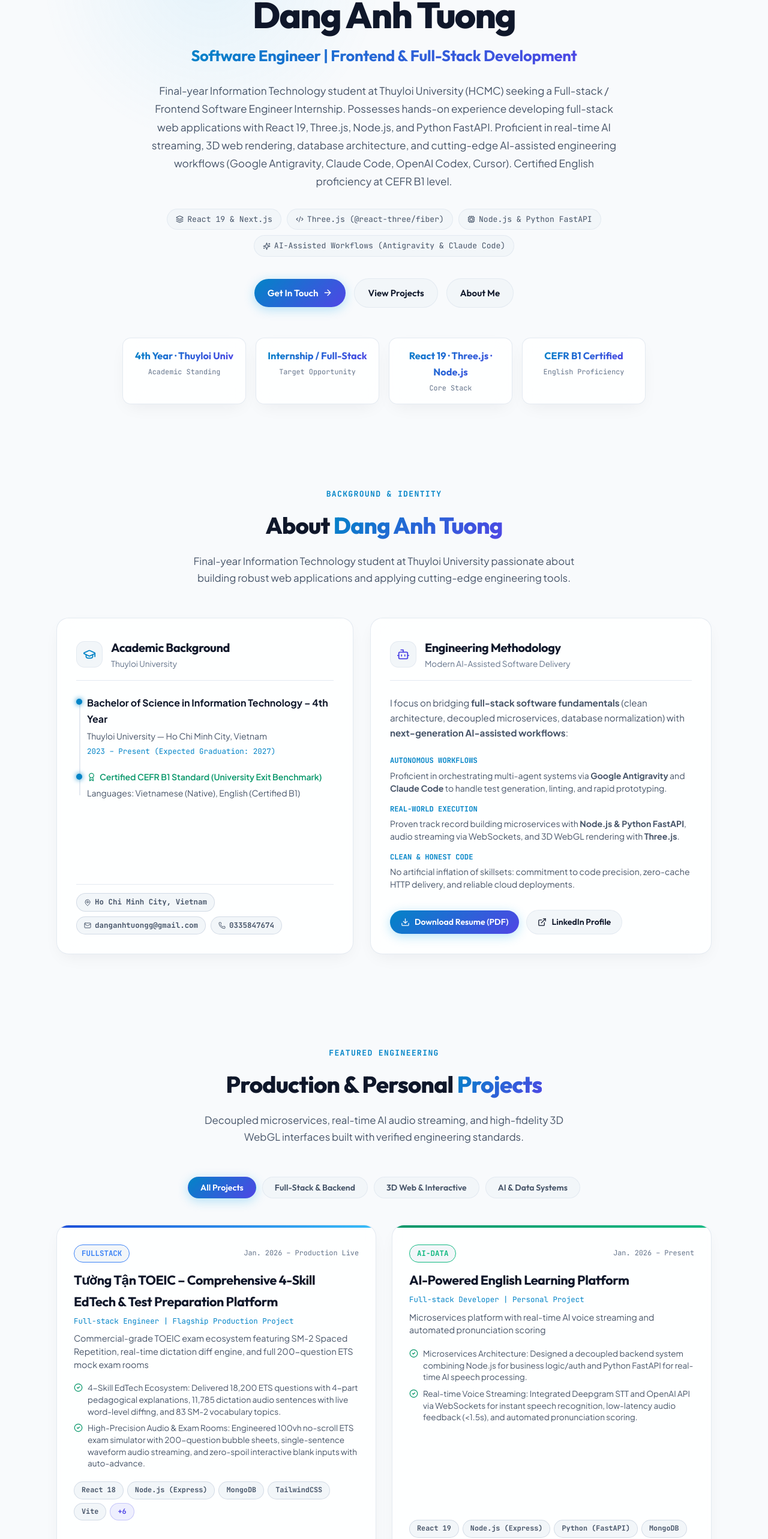
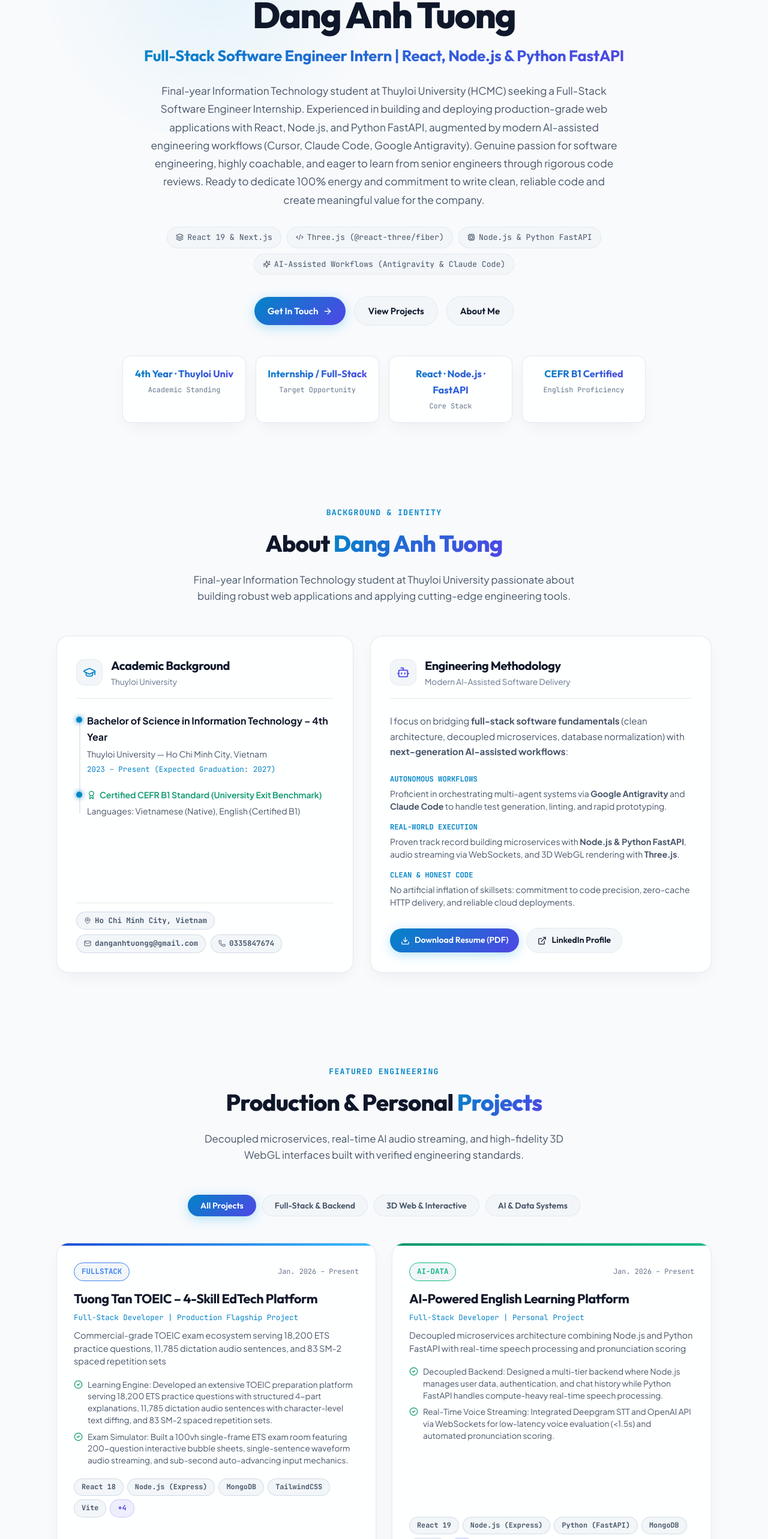
Before and after one commit to DangAnhTuong/portfolio, a React (Vite) app: page / in a window 1280 px wide. Shown: the part 204-2770 px from the top of the page at 60% size. Built offline with nearby package versions, Linux system fonts and the light colour scheme.

Commit message:
chore(cv): update official 1-page ATS resume PDF and sync project data

```diff
--- a/src/data/projects.js
+++ b/src/data/projects.js
@@ -2,8 +2,8 @@ export const PROFILE = {
   name: "Dang Anh Tuong",
   nickname: "tuongok",
   brandLogo: "TUONG-DEV",
-  title: "Software Engineer | Frontend & Full-Stack Development",
-  targetRole: "Seeking Full-Stack / Frontend Software Engineer Internship",
+  title: "Full-Stack Software Engineer Intern | React, Node.js & Python FastAPI",
+  targetRole: "Seeking Full-Stack Software Engineer Internship",
   location: "Ho Chi Minh City, Vietnam",
   email: "danganhtuongg@gmail.com",
   phone: "0335847674",
@@ -11,19 +11,20 @@ export const PROFILE = {
   githubUsername: "DangAnhTuong",
   linkedin: "https://www.linkedin.com/in/đặng-anh-tường-726574361?utm_source=share_via&utm_content=profile&utm_medium=member_ios",
   cvUrl: "/Dang_Anh_Tuong_CV.pdf",
-  summary: "Final-year Information Technology student at Thuyloi University (HCMC) seeking a Full-stack / Frontend Software Engineer Internship. Possesses hands-on experience developing full-stack web applications with React 19, Three.js, Node.js, and Python FastAPI. Proficient in real-time AI streaming, 3D web rendering, database architecture, and cutting-edge AI-assisted engineering workflows (Google Antigravity, Claude Code, OpenAI Codex, Cursor). Certified English proficiency at CEFR B1 level.",
+  summary: "Final-year Information Technology student at Thuyloi University (HCMC) seeking a Full-Stack Software Engineer Internship. Experienced in building and deploying production-grade web applications with React, Node.js, and Python FastAPI, augmented by modern AI-assisted engineering workflows (Cursor, Claude Code, Google Antigravity). Genuine passion for software engineering, highly coachable, and eager to learn from senior engineers through rigorous code reviews. Ready to dedicate 100% energy and commitment to write clean, reliable code and create meaningful value for the company.",
   education: {
     university: "Thuyloi University",
     location: "Ho Chi Minh City, Vietnam",
     degree: "Bachelor of Science in Information Technology – 4th Year",
     timeline: "2023 – Present (Expected Graduation: 2027)",
+    coursework: "Data Structures & Algorithms, Object-Oriented Programming, Database Systems (DBMS), Web Application Development, Software Engineering, Computer Networks",
     englishCert: "Certified CEFR B1 Standard (University Exit Benchmark)",
     nativeLang: "Vietnamese (Native)"
   },
   stats: [
     { label: "Academic Standing", value: "4th Year · Thuyloi Univ" },
     { label: "Target Opportunity", value: "Internship / Full-Stack" },
-    { label: "Core Stack", value: "React 19 · Three.js · Node.js" },
+    { label: "Core Stack", value: "React · Node.js · FastAPI" },
     { label: "English Proficiency", value: "CEFR B1 Certified" }
   ]
 };
@@ -38,19 +39,19 @@ export const CATEGORIES = [
 export const PROJECTS = [
   {
     id: "tuong-tan-toeic",
-    title: "Tường Tận TOEIC – Comprehensive 4-Skill EdTech & Test Preparation Platform",
+    title: "Tuong Tan TOEIC – 4-Skill EdTech Platform",
     category: "fullstack",
     featured: true,
-    role: "Full-stack Engineer | Flagship Production Project",
-    timeline: "Jan. 2026 – Production Live",
-    tagline: "Commercial-grade TOEIC exam ecosystem featuring SM-2 Spaced Repetition, real-time dictation diff engine, and full 200-question ETS mock exam rooms",
-    description: "Designed, engineered, and deployed an end-to-end 4-skill TOEIC preparation platform hosting 18,200 ETS practice questions, 11,785 dictation audio exercises, and 3,500+ Spaced Repetition vocabulary flashcards. Integrated Google 1-Click OAuth 2.0, automated VietQR payment webhooks, and zero-overflow native mobile UX. Deployed to Linux VPS with Nginx and SSL.",
-    techStack: ["React 18", "Node.js (Express)", "MongoDB", "TailwindCSS", "Vite", "JWT Auth", "Google OAuth 2.0", "Web Audio API", "VietQR", "Nginx", "Linux VPS"],
+    role: "Full-Stack Developer | Production Flagship Project",
+    timeline: "Jan. 2026 – Present",
+    tagline: "Commercial-grade TOEIC exam ecosystem serving 18,200 ETS practice questions, 11,785 dictation audio sentences, and 83 SM-2 spaced repetition sets",
+    description: "Developed an extensive TOEIC preparation platform serving 18,200 ETS practice questions with structured 4-part explanations, 11,785 dictation audio sentences with character-level text diffing, and 83 SM-2 spaced repetition sets. Built a 100vh single-frame ETS exam room featuring 200-question interactive bubble sheets, single-sentence waveform audio streaming, and sub-second auto-advancing input mechanics.",
+    techStack: ["React 18", "Node.js (Express)", "MongoDB", "TailwindCSS", "Vite", "Web Audio API", "JWT Auth", "Nginx", "Linux VPS"],
     bullets: [
-      "4-Skill EdTech Ecosystem: Delivered 18,200 ETS questions with 4-part pedagogical explanations, 11,785 dictation audio sentences with live word-level diffing, and 83 SM-2 vocabulary topics.",
-      "High-Precision Audio & Exam Rooms: Engineered 100vh no-scroll ETS exam simulator with 200-question bubble sheets, single-sentence waveform audio streaming, and zero-spoil interactive blank inputs with auto-advance.",
-      "Secure Auth & Automated Monetization: Built 100% Google 1-Click OAuth 2.0 authentication, role-based access control (RBAC), and automated VietQR payment webhook integration for instant 120-day VIP membership provisioning.",
-      "Native Mobile UX & Production DevOps: Optimized mobile layouts with thumb-zone bottom navigation and off-canvas drawers; established an automated 5-step CI/CD pipeline deployed on Ubuntu VPS via Nginx reverse proxy with SSL."
+      "Learning Engine: Developed an extensive TOEIC preparation platform serving 18,200 ETS practice questions with structured 4-part explanations, 11,785 dictation audio sentences with character-level text diffing, and 83 SM-2 spaced repetition sets.",
+      "Exam Simulator: Built a 100vh single-frame ETS exam room featuring 200-question interactive bubble sheets, single-sentence waveform audio streaming, and sub-second auto-advancing input mechanics.",
+      "Study Notebook & Gamification: Implemented an automated mistake review notebook for targeted practice, paired with daily streak tracking, XP progression, and a real-time 1v1 multiplayer arena.",
+      "Security, Payment & CI/CD: Integrated Google 1-Click OAuth 2.0, automated VietQR payment webhooks for instant 120-day VIP provisioning, and deployed automated 5-step CI/CD pipeline on Ubuntu Linux VPS with Nginx and SSL."
     ],
     architecture: {
       frontend: "React 18, Vite 5, TailwindCSS, Web Audio API, Native Speech API, Lucide React, Custom SM-2 Active Recall Engine",
@@ -61,7 +62,7 @@ export const PROJECTS = [
     github: "https://github.com/DangAnhTuong/tuong_tan_toeic",
     demo: "https://toeic.danganhtuong.dev",
     isPrivate: true,
-    privateNotice: "Mã nguồn đang ở chế độ Private để bảo vệ tài nguyên đề thi. Sẵn sàng mời làm Collaborator/Viewer cho Nhà tuyển dụng quan tâm.",
+    privateNotice: "Mã nguồn đang ở chế độ Private để bảo vệ tài nguyên đề thi ETS. Sẵn sàng mời làm Collaborator/Viewer cho Nhà tuyển dụng quan tâm.",
     badgeColor: "#3b82f6",
     gradient: "linear-gradient(135deg, #1d4ed8 0%, #38bdf8 100%)"
   },
@@ -71,20 +72,20 @@ export const PROJECTS = [
     title: "AI-Powered English Learning Platform",
     category: "ai-data",
     featured: true,
-    role: "Full-stack Developer | Personal Project",
+    role: "Full-Stack Developer | Personal Project",
     timeline: "Jan. 2026 – Present",
-    tagline: "Microservices platform with real-time AI voice streaming and automated pronunciation scoring",
-    description: "Designed and engineered a decoupled full-stack platform combining Node.js for auth/business logic and Python FastAPI for real-time speech processing. Integrated Deepgram STT and OpenAI via WebSockets for sub-1.5s audio evaluation.",
+    tagline: "Decoupled microservices architecture combining Node.js and Python FastAPI with real-time speech processing and pronunciation scoring",
+    description: "Designed a multi-tier backend where Node.js manages user data, authentication, and chat history while Python FastAPI handles compute-heavy real-time speech processing. Integrated Deepgram STT and OpenAI API via WebSockets for low-latency voice evaluation (<1.5s) and automated pronunciation scoring.",
     techStack: ["React 19", "Node.js (Express)", "Python (FastAPI)", "MongoDB", "Redis", "WebSockets", "Docker", "Nginx"],
     bullets: [
-      "Microservices Architecture: Designed a decoupled backend system combining Node.js for business logic/auth and Python FastAPI for real-time AI speech processing.",
-      "Real-time Voice Streaming: Integrated Deepgram STT and OpenAI API via WebSockets for instant speech recognition, low-latency audio feedback (<1.5s), and automated pronunciation scoring.",
-      "Authentication & Security: Implemented JWT authentication with refresh token flow, Google OAuth2, and Role-Based Access Control (RBAC) across learner and admin portals.",
-      "DevOps & Infrastructure: Containerized application stack using Docker Compose and Nginx Reverse Proxy on Linux VPS; configured zero-cache HTTP headers for SPA static bundle delivery."
+      "Decoupled Backend: Designed a multi-tier backend where Node.js manages user data, authentication, and chat history while Python FastAPI handles compute-heavy real-time speech processing.",
+      "Real-Time Voice Streaming: Integrated Deepgram STT and OpenAI API via WebSockets for low-latency voice evaluation (<1.5s) and automated pronunciation scoring.",
+      "Authentication & RBAC: Implemented secure JWT authentication with refresh token flow, Google OAuth2, and granular Role-Based Access Control (RBAC) for learners and admins.",
+      "DevOps & Deployment: Containerized application stack using Docker Compose and Nginx Reverse Proxy on Linux VPS; optimized caching headers for static SPA delivery."
     ],
     architecture: {
-      frontend: "React 19, Vite, Web Audio API, WebSocket client",
-      backend: "Node.js Express (Auth & Business API), Python FastAPI (Speech Inference Engine)",
+      frontend: "React 19, Vite, Web Audio API, WebSocket client, Ant Design",
+      backend: "Node.js Express (Auth & Business API), Python FastAPI (Speech Inference Engine & Mindmap)",
       database: "MongoDB, Redis (Cache & Session state)",
       devops: "Docker Compose, Nginx Reverse Proxy, Linux VPS"
     },
@@ -93,6 +94,7 @@ export const PROJECTS = [
     badgeColor: "#10b981",
     gradient: "linear-gradient(135deg, #059669 0%, #10b981 100%)"
   },
+
   {
     id: "tuong-hotel",
     title: "Tuong Hotel – 3D Showcase & Reservation System",
@@ -100,13 +102,13 @@ export const PROJECTS = [
     featured: true,
     role: "Frontend Developer | Personal Project",
     timeline: "June 2025 – Aug. 2025",
-    tagline: "Interactive 3D luxury hotel showcase and reservation system powered by Three.js WebGL",
-    description: "Built an interactive luxury hotel website featuring real-time 3D graphics rendering with Three.js. Implemented room showcases, dining menus, tour booking flows, and smooth 60 FPS performance optimization.",
+    tagline: "Interactive 3D luxury hotel showcase and reservation system powered by Three.js WebGL with 60 FPS performance",
+    description: "Built a luxury hotel showcase featuring interactive 3D WebGL rendering with Three.js, room showcases, dining menus, and tour booking reservation flows. Integrated Ant Design 5 components, custom CSS keyframe animations, and i18next for seamless English/Vietnamese language switching.",
     techStack: ["React 19", "Three.js (@react-three/fiber)", "Ant Design 5", "HTML5", "CSS3", "i18next", "Netlify"],
     bullets: [
-      "3D Graphics & UI Design: Built an interactive luxury hotel website featuring 3D graphics rendering with Three.js, room showcases, dining menus, and tour booking flows.",
-      "Multi-language Integration: Integrated Ant Design 5 UI components, custom keyframe animations, and i18next for seamless bilingual (English/Vietnamese) support for international guests.",
-      "Performance & Deployment: Optimized 3D model assets and geometry loading to maintain smooth 60 FPS rendering; deployed production build to Netlify with continuous deployment pipelines."
+      "3D Interactive Graphics: Built a luxury hotel showcase featuring interactive 3D WebGL rendering with Three.js, room showcases, dining menus, and tour booking reservation flows.",
+      "Localization & UI: Integrated Ant Design 5 components, custom CSS keyframe animations, and i18next for seamless English/Vietnamese language switching.",
+      "Asset Optimization & CI/CD: Optimized 3D model geometry and asset loading to maintain steady 60 FPS rendering; set up automated continuous deployment via Netlify."
     ],
     architecture: {
       core: "React 19, Three.js, @react-three/fiber, @react-three/drei",
@@ -119,12 +121,13 @@ export const PROJECTS = [
     badgeColor: "#0ea5e9",
     gradient: "linear-gradient(135deg, #0ea5e9 0%, #06b6d4 100%)"
   },
+
   {
     id: "tickethub",
     title: "TicketHub – Enterprise Event Ticketing Platform",
     category: "fullstack",
-    featured: true,
-    role: "Full-stack Engineer | Personal Project",
+    featured: false,
+    role: "Full-Stack Engineer | Personal Project",
     timeline: "2025",
     tagline: "High-concurrency ticket distribution platform with distributed locking and queue management",
     description: "Engineered a robust event ticketing infrastructure designed to prevent race conditions during high-demand concert ticket sales using Redis Distributed Locks and BullMQ job queues.",
@@ -145,33 +148,6 @@ export const PROJECTS = [
     demo: "https://event-ticketing-platform-omega.vercel.app",
     badgeColor: "#6366f1",
     gradient: "linear-gradient(135deg, #4f46e5 0%, #7c3aed 100%)"
-  },
-  {
-    id: "olist-analytics",
-    title: "Olist E-Commerce Analytics End-to-End",
-    category: "ai-data",
-    featured: false,
-    role: "Data & ML Engineer | Academic Project",
-    timeline: "2025",
-    tagline: "Customer segmentation & churn prediction pipeline on 100,000+ e-commerce orders",
-    description: "End-to-end data science and machine learning project analyzing Brazilian e-commerce transactions. Built RFM customer segmentation and predictive churn classification models.",
-    techStack: ["Python", "Pandas", "Scikit-Learn", "NumPy", "Seaborn", "Streamlit", "Matplotlib"],
-    bullets: [
-      "Large-scale Data Pipeline: Cleaned and normalized complex multi-table relational datasets covering 100,000 orders.",
-      "RFM Customer Segmentation: Applied K-Means clustering to identify high-value consumer groups.",
-      "Predictive Modeling: Trained classification models (Random Forest, Logistic Regression) to assess delivery delays and satisfaction.",
-      "Interactive Dashboard: Deployed an exploratory data visualization application using Streamlit Cloud."
-    ],
-    architecture: {
-      dataProcessing: "Python, Pandas, NumPy, Scipy",
-      machineLearning: "Scikit-Learn (K-Means, Random Forest, Logistic Regression)",
-      visualization: "Plotly, Seaborn, Matplotlib",
-      dashboard: "Streamlit Community Cloud"
-    },
-    github: "https://github.com/DangAnhTuong/Olist-Ecommerce-Analytics-End-to-End",
-    demo: "/Olist_Analytics_Report.pdf",
-    badgeColor: "#f59e0b",
-    gradient: "linear-gradient(135deg, #d97706 0%, #f59e0b 100%)"
   }
 ];
 
@@ -179,17 +155,17 @@ export const SKILLS_COMPETENCIES = [
   {
     category: "Frontend Development",
     icon: "Layout",
-    skills: ["React 19 / 18", "Next.js", "TailwindCSS", "Three.js (@react-three/fiber)", "JavaScript (ES6+)", "HTML5", "CSS3", "Ant Design", "Web Audio API"]
+    skills: ["React 19 / 18", "Next.js", "TailwindCSS", "Three.js (@react-three/fiber)", "JavaScript (ES6+)", "TypeScript", "HTML5", "CSS3", "Ant Design", "Web Audio API"]
   },
   {
     category: "Backend Development",
     icon: "Server",
-    skills: ["Node.js (Express)", "Python (FastAPI)", "RESTful APIs", "WebSockets", "Mongoose", "JWT Auth", "OAuth 2.0"]
+    skills: ["Node.js (Express)", "Python (FastAPI)", "RESTful APIs", "WebSockets", "Mongoose", "JWT Auth", "OAuth 2.0", "RBAC"]
   },
   {
     category: "Programming Languages",
     icon: "Code",
-    skills: ["JavaScript", "Python", "C++", "Java"]
+    skills: ["JavaScript (ES6+)", "TypeScript", "Python", "C++", "Java", "SQL"]
   },
   {
     category: "Database & Storage",
@@ -197,17 +173,22 @@ export const SKILLS_COMPETENCIES = [
     skills: ["MongoDB", "PostgreSQL", "MySQL", "Redis"]
   },
   {
-    category: "AI & Agentic Tools",
+    category: "AI-Assisted Engineering",
     icon: "Cpu",
-    skills: ["Google Antigravity", "Claude Code", "OpenAI Codex", "Cursor IDE", "Prompt Engineering"]
+    skills: ["Cursor IDE", "Claude Code", "Google Antigravity", "OpenAI Codex", "Prompt Engineering"]
   },
   {
     category: "DevOps & Cloud",
     icon: "Cloud",
-    skills: ["Docker", "Docker Compose", "Nginx Reverse Proxy", "Linux VPS", "PM2", "Git", "GitHub", "Vercel", "Netlify"]
+    skills: ["Docker", "Docker Compose", "Nginx Reverse Proxy", "Linux VPS (Ubuntu)", "PM2", "Git", "GitHub", "Vercel", "Netlify", "CI/CD"]
   },
   {
-    category: "Foreign Languages",
+    category: "Software Practices",
+    icon: "Shield",
+    skills: ["Clean Architecture", "Responsive Web Design", "Component-Driven Development", "Agile / Scrum", "Code Review"]
+  },
+  {
+    category: "Languages",
     icon: "Globe",
     skills: ["English (CEFR B1 Certified)", "Vietnamese (Native)"]
   }
```
Also changed, not shown: 6 other files (tests, documents, lock files or other folders).
